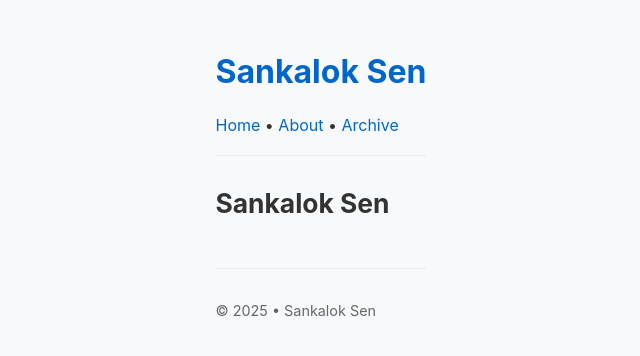
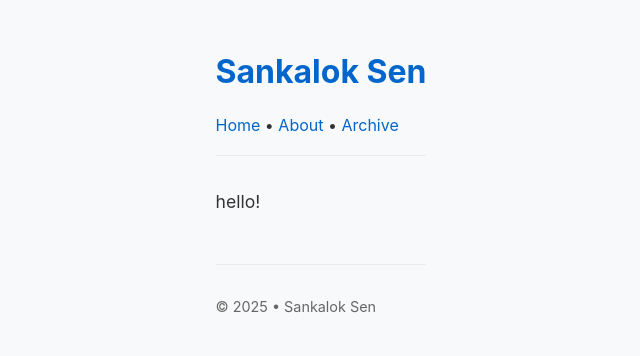
Before and after one commit to sankalok/sankalok.github.io, a Jekyll site: the page built from index.md, in a window 1280 px wide. Shown: the top 356 px of the page, without its empty margins (319-959 px from the left). Built offline with Jekyll 4.4.1, drawn with Linux system fonts in a browser that asks for light colours.

Commit message:
Update index.md

```diff
--- a/index.md
+++ b/index.md
@@ -3,4 +3,4 @@ layout: default
 title: Sankalok Sen
 ---
 
-## Sankalok Sen
+hello!
```
